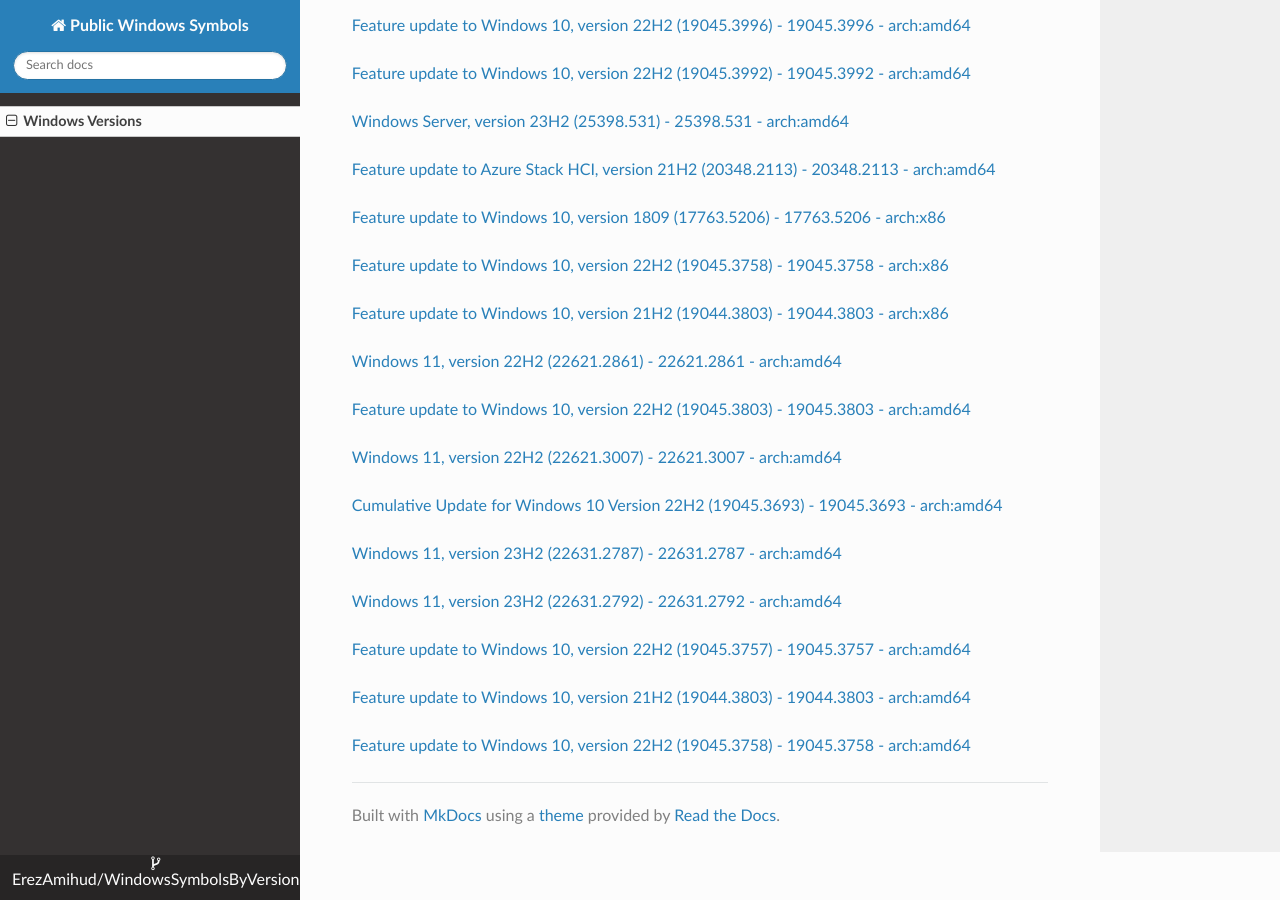
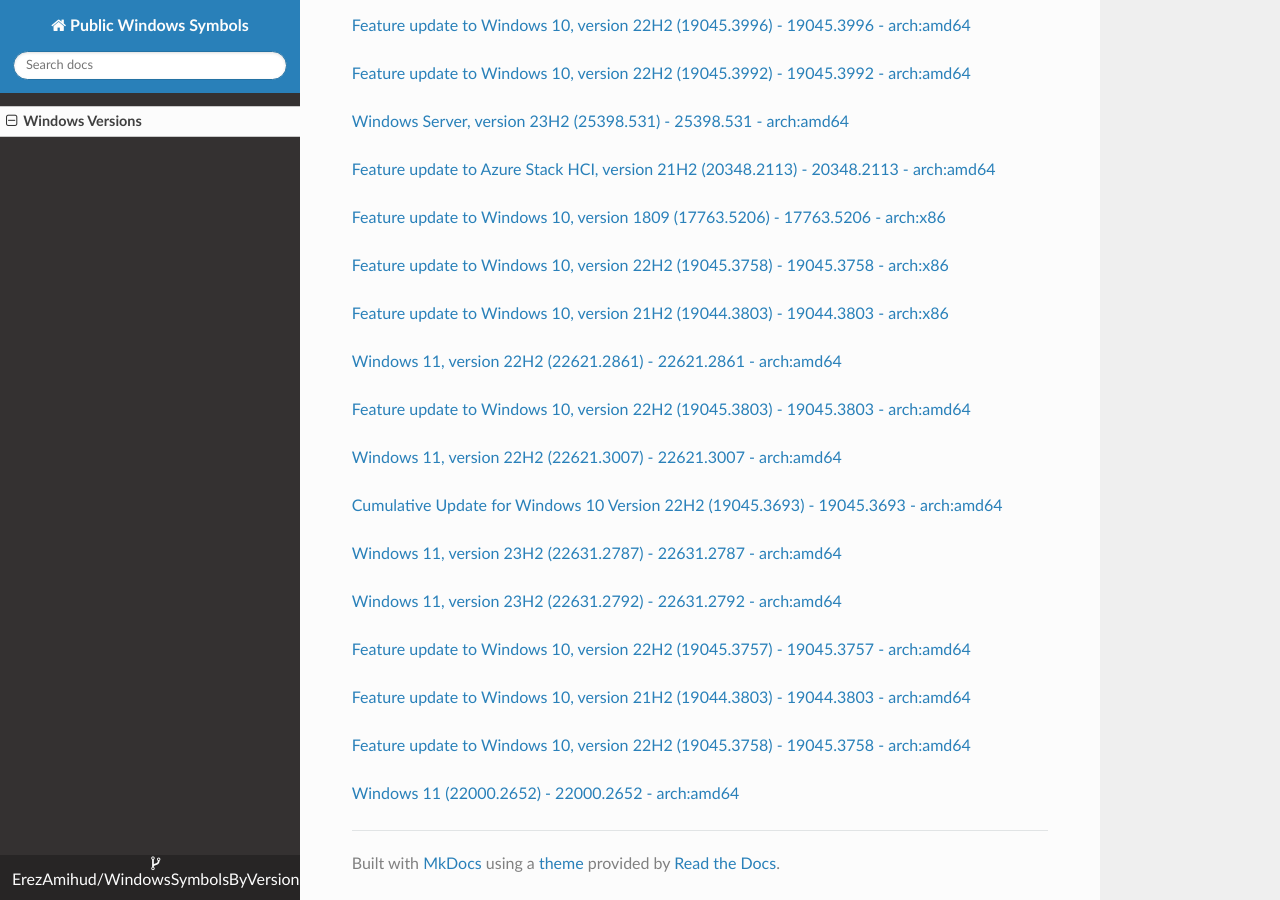
Before and after one commit to ErezAmihud/WindowsSymbolsByVersion, an MkDocs documentation site: the page built from docs/index.md, in a window 1280 px wide and 900 px high, scrolled down 20189 px. Built offline with MkDocs 1.6.1, drawn with Linux system fonts in a browser that asks for light colours; nearby versions of some CDN libraries.

Commit message:
Automated commit, add manifest for 4b0c76d2-666b-4826-a941-2addd7b34ee8

```diff
--- a/docs/index.md
+++ b/docs/index.md
@@ -1123,3 +1123,6 @@
 
 
 [Feature update to Windows 10, version 22H2 (19045.3758) - 19045.3758 - arch:amd64](https://github.com/ErezAmihud/WindowsSymbolsByVersion/blob/main/manifests/ad04a3e0-d7fb-45ab-8eb4-73a58b611ae0.manifest)
+
+
+[Windows 11 (22000.2652) - 22000.2652 - arch:amd64](https://github.com/ErezAmihud/WindowsSymbolsByVersion/blob/main/manifests/4b0c76d2-666b-4826-a941-2addd7b34ee8.manifest)
```
Also changed, not shown: process_builds.json (+1 -1 lines), 1 other file.
